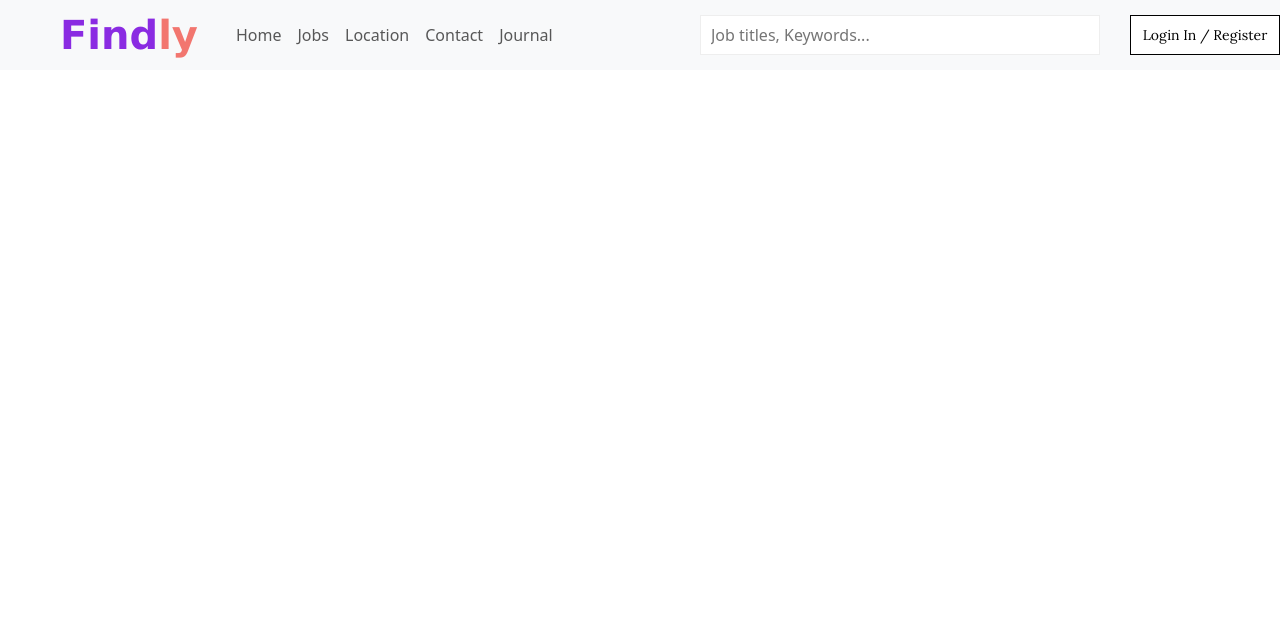
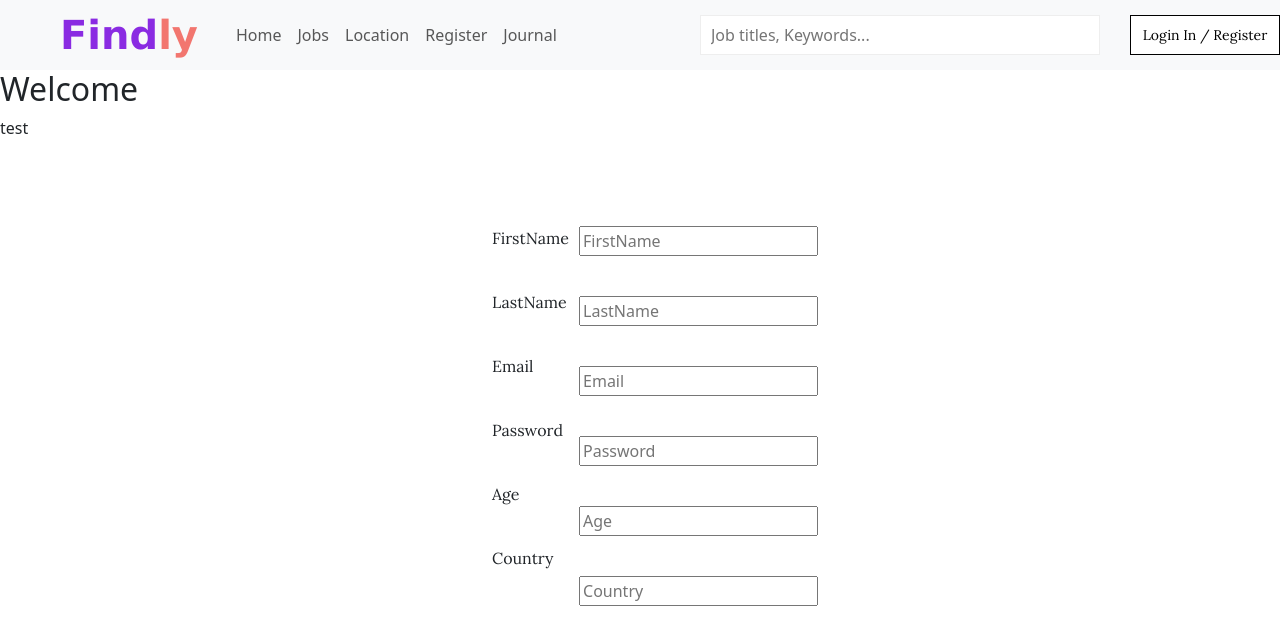
Before and after one commit to C14-MarwahHatamleh/MERAKI_Academy_Project_4, a React (Vite) app in the folder frontend/: page /Register in a window 1280 px wide. Shown: the top 644 px of the page. Built offline with nearby package versions, Linux system fonts and the light colour scheme.

Commit message:
added Register FE

```diff
--- a/frontend/src/App.jsx
+++ b/frontend/src/App.jsx
@@ -2,6 +2,7 @@ import React, { useState ,createContext } from "react";
 import { Routes, Route } from "react-router-dom";
 import Navigation from "./components/navigation/Navigation";
 import Job from "./components/jobs/Job";
+import { Register } from "./components/Register/Register";
 
 import "./App.css";
 
@@ -17,6 +18,7 @@ const App = () => {
         <>
         { <Routes>
           <Route path="/jobs" element={<Job/>} />
+          <Route path="/Register" element={<Register/>} />
 
         </Routes> }
 
--- a/frontend/src/components/Register/Register.jsx
+++ b/frontend/src/components/Register/Register.jsx
@@ -1,8 +1,38 @@
-import './style.css'
-import React from 'react'
+import "./style.css";
+import React from "react";
 
 export const Register = () => {
   return (
-    <div>Register</div>
-  )
-}
+    <>
+      <div className="containerRegister">
+        <div className="introRegister">
+          <h2>Welcome</h2>
+        </div>
+        <div className="paraRegister">
+          <p>test</p>
+        </div>
+        <div className="register">
+          <div className="labels">
+            <label>FirstName</label>
+            <label>LastName</label>
+            <label>Email</label>
+            <label>Password</label>
+            <label>Age</label>
+            <label>Country</label>
+          </div>
+          <div className="inputs">
+            <input className="firstName" type="text" placeholder="FirstName" />
+            <input className="lastName" type="text" placeholder="LastName" />
+            <input className="email" type="email" placeholder="Email" />
+            <input className="password" type="password" placeholder="Password" />
+            <input className="age" type="number" placeholder="Age" />
+            <input className="country" type="text" placeholder="Country" />
+          </div>
+        </div>
+        {/* <div className="features">
+          <p>test</p>
+        </div> */}
+      </div>
+    </>
+  );
+};
--- a/frontend/src/components/Register/style.css
+++ b/frontend/src/components/Register/style.css
@@ -0,0 +1,26 @@
+
+
+.register{
+display: flex;
+flex-direction: row;
+justify-content: center;
+position: relative;
+top: 70px;
+}
+
+.labels{
+    margin-left: 30px;
+    display: flex;
+    flex-direction: column;
+    gap: 40px;
+    font-family: Lora, serif;
+    position: relative;
+    margin-right: 10px;
+
+}
+
+.inputs{
+    display: flex;
+    flex-direction: column;
+    gap: 40px;
+}
--- a/frontend/src/components/navigation/Navigation.jsx
+++ b/frontend/src/components/navigation/Navigation.jsx
@@ -45,8 +45,8 @@ const Navigation = () => {
               </Nav.Link>
             </li>
             <li className="nav-item">
-              <Nav.Link className="nav-link" href="#">
-                Contact
+              <Nav.Link className="nav-link" href="/Register">
+                Register
               </Nav.Link>
             </li>
             <li className="nav-item">
```
Also changed, not shown: 2 other files (tests, documents, lock files or other folders).
